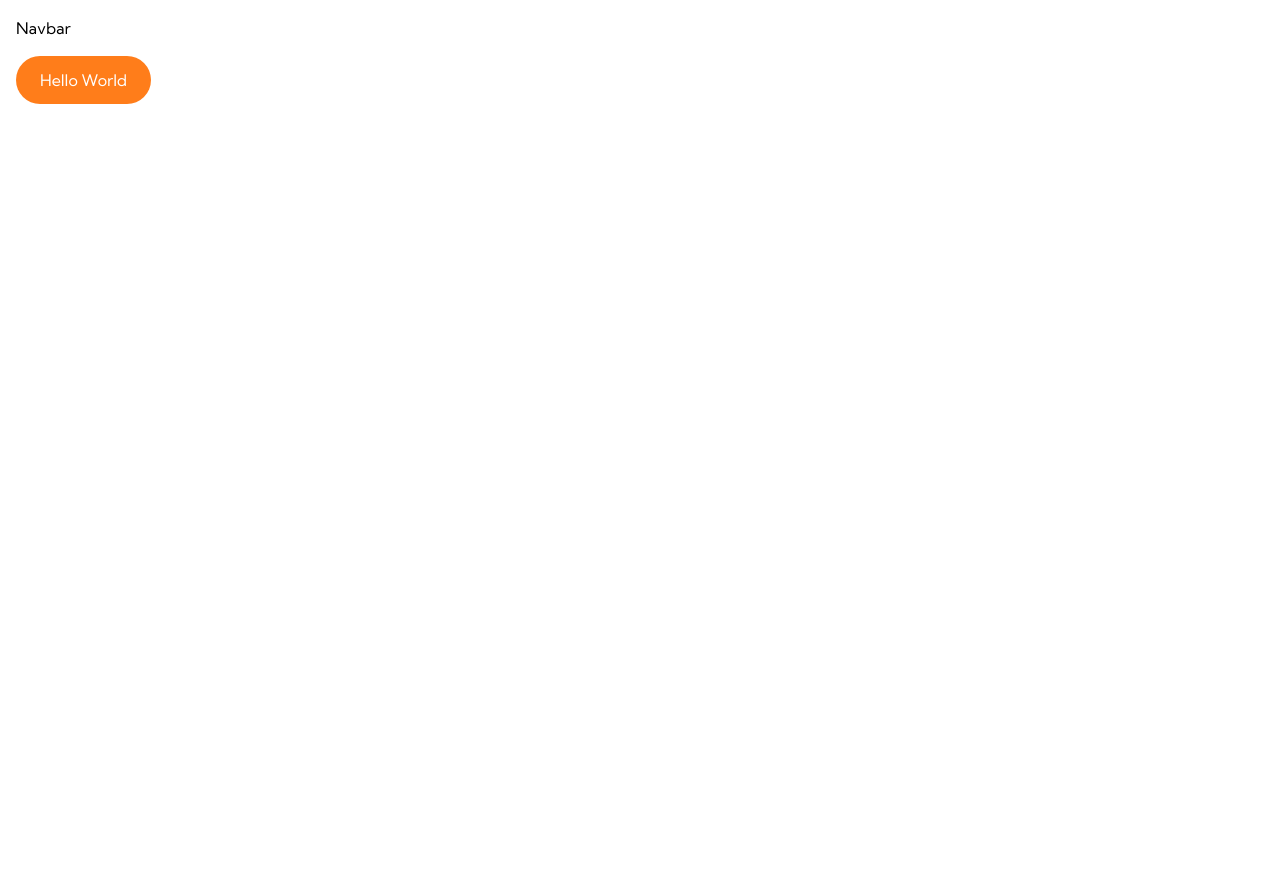
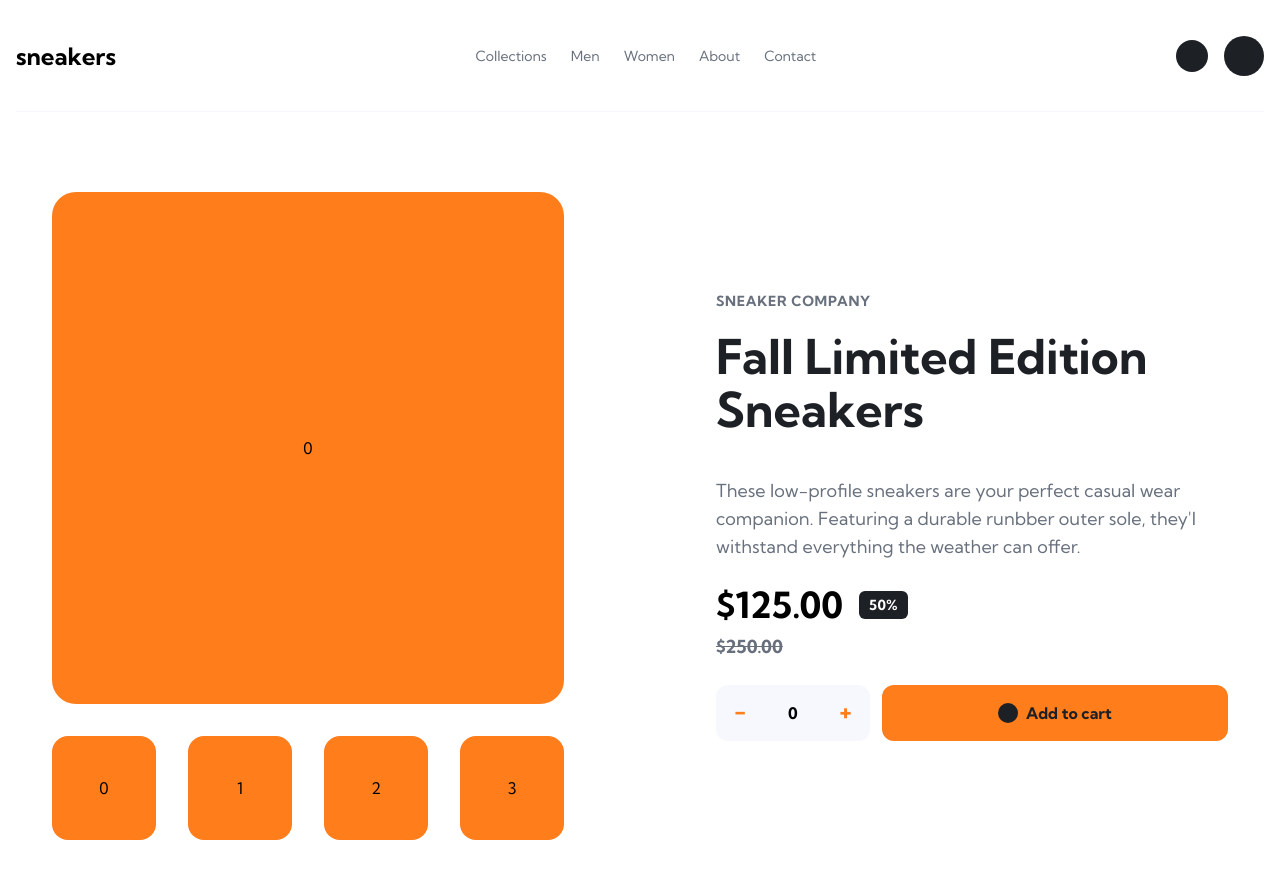
Before and after one commit to AJ1732/e-commerce-product-page, a Vue app: page / in a window 1280 px wide. Shown: the top 878 px of the page. Before the commit the page ends 800 px from the top, so only its background shows below. Built offline with nearby package versions, Linux system fonts and the light colour scheme.

Commit message:
chore: build component layout

```diff
--- a/src/App.vue
+++ b/src/App.vue
@@ -1,11 +1,18 @@
 <script setup lang="ts">
-import { Navbar } from "@/components/layout";
-import { Button } from "@/components/ui";
+import {
+  Navbar,
+  ProductDisplaySection,
+  ProductInfoSection,
+} from "@/components";
 </script>
 
 <template>
   <div class="font-kumbh-sans content-grid min-h-dvh grid-rows-[auto_1fr_auto]">
     <Navbar />
-    <Button>Hello World</Button>
+
+    <main class="grid items-center gap-12 py-20 md:grid-cols-2 lg:gap-20">
+      <ProductDisplaySection />
+      <ProductInfoSection />
+    </main>
   </div>
 </template>
--- a/src/components/ui/button.vue
+++ b/src/components/button.vue
@@ -11,7 +11,7 @@ const { className, ...rest } = props;
   <button
     :class="
       cn(
-        'bg-orange flex h-12 w-fit items-center justify-center gap-2 rounded-full px-6 leading-0 text-white',
+        'bg-orange text-very-dark-blue flex h-14 items-center justify-center gap-2 rounded-xl px-6 leading-0 font-bold',
         className,
       )
     "
--- /dev/null
+++ b/src/components/index.ts
@@ -0,0 +1,7 @@
+// UI
+export { default as Button } from "./button.vue";
+export { default as Navbar } from "./navbar.vue";
+
+// SECTIONS
+export { default as ProductDisplaySection } from "./product-display-section.vue";
+export { default as ProductInfoSection } from "./product-info-section.vue";
--- a/src/components/layout/index.ts
+++ /dev/null
@@ -1 +0,0 @@
-export { default as Navbar } from "./navbar.vue";
--- a/src/components/layout/navbar.vue
+++ /dev/null
@@ -1,5 +0,0 @@
-<script lang="ts" setup></script>
-
-<template>
-  <header class="flex h-14 items-center">Navbar</header>
-</template>
--- /dev/null
+++ b/src/components/navbar.vue
@@ -0,0 +1,33 @@
+<script lang="ts" setup>
+const NAVLINKS = [
+  { label: "collections" },
+  { label: "men" },
+  { label: "women" },
+  { label: "about" },
+  { label: "contact" },
+];
+</script>
+
+<template>
+  <header
+    class="border-light-grayish-blue flex h-28 items-center gap-4 border-b md:gap-6 lg:gap-20"
+  >
+    <button class="bg-very-dark-blue size-8 rounded-md lg:hidden"></button>
+    <h1 class="mr-auto text-2xl leading-0 font-bold">sneakers</h1>
+
+    <menu class="flex gap-6 max-lg:hidden">
+      <li
+        v-for="{ label } in NAVLINKS"
+        :key="label"
+        class="text-dark-grayish-blue text-sm capitalize"
+      >
+        {{ label }}
+      </li>
+    </menu>
+
+    <div class="ml-auto flex items-center gap-4">
+      <div class="bg-very-dark-blue size-8 rounded-full"></div>
+      <div class="bg-very-dark-blue size-10 rounded-full"></div>
+    </div>
+  </header>
+</template>
--- /dev/null
+++ b/src/components/product-display-section.vue
@@ -0,0 +1,30 @@
+<script setup lang="ts">
+import { ref } from "vue";
+
+const images = Array.from({ length: 4 });
+const selectedIndex = ref<number>(0);
+
+const handleClick = (i: number) => {
+  selectedIndex.value = i;
+};
+</script>
+
+<template>
+  <section class="mx-auto w-full max-w-lg space-y-4 md:space-y-6 lg:space-y-8">
+    <figure
+      class="bg-orange grid aspect-square place-content-center rounded-3xl"
+    >
+      <span v-if="selectedIndex !== null">{{ selectedIndex }}</span>
+    </figure>
+    <ul class="grid w-full grid-cols-4 gap-4 md:gap-6 lg:gap-8">
+      <li
+        v-for="(_, i) in images"
+        :key="i"
+        @click="handleClick(i)"
+        class="bg-orange grid aspect-square w-full place-content-center rounded-2xl"
+      >
+        {{ i }}
+      </li>
+    </ul>
+  </section>
+</template>
--- /dev/null
+++ b/src/components/product-info-section.vue
@@ -0,0 +1,60 @@
+<script setup lang="ts">
+import { Button } from "@/components";
+import { cn } from "@/lib/utils";
+</script>
+
+<template>
+  <section class="mx-auto w-full max-w-lg space-y-6 md:space-y-8 lg:space-y-10">
+    <div>
+      <p
+        class="text-dark-grayish-blue mb-3 text-xs font-bold tracking-wider uppercase md:mb-5 md:text-sm"
+      >
+        Sneaker company
+      </p>
+      <h1
+        class="text-very-dark-blue text-3xl font-bold md:text-4xl lg:text-5xl lg:leading-[110%]"
+      >
+        Fall Limited Edition Sneakers
+      </h1>
+    </div>
+
+    <article class="space-y-6">
+      <p
+        class="text-dark-grayish-blue max-md:text-sm max-md:leading-[175%] lg:text-lg"
+      >
+        These low-profile sneakers are your perfect casual wear companion.
+        Featuring a durable runbber outer sole, they'l withstand everything the
+        weather can offer.
+      </p>
+      <div class="grid grid-cols-[auto_1fr] items-center gap-x-4 gap-y-2">
+        <p class="text-3xl font-bold lg:text-4xl">$125.00</p>
+        <span
+          class="bg-very-dark-blue inline-block w-fit rounded-md px-2.5 py-1 text-xs font-bold tracking-wide text-white md:text-sm"
+          >50%</span
+        >
+        <p
+          class="text-dark-grayish-blue font-bold line-through max-md:text-xs lg:text-lg"
+        >
+          $250.00
+        </p>
+      </div>
+
+      <div class="grid grid-cols-[auto_1fr] gap-x-3">
+        <div
+          :class="
+            cn(
+              'bg-light-grayish-blue flex h-14 items-center gap-4 rounded-xl px-2 font-bold lg:gap-8',
+              '[&>button]:text-orange [&>button]:-mt-1.5 [&>button]:grid [&>button]:size-8 [&>button]:place-content-center [&>button]:text-2xl [&>button]:leading-none',
+            )
+          "
+        >
+          <button>-</button> <span>0</span> <button>+</button>
+        </div>
+        <Button>
+          <figure class="bg-very-dark-blue size-5 rounded-full"></figure>
+          Add to cart</Button
+        >
+      </div>
+    </article>
+  </section>
+</template>
--- a/src/components/ui/index.ts
+++ /dev/null
@@ -1 +0,0 @@
-export { default as Button } from "./button.vue";
```
